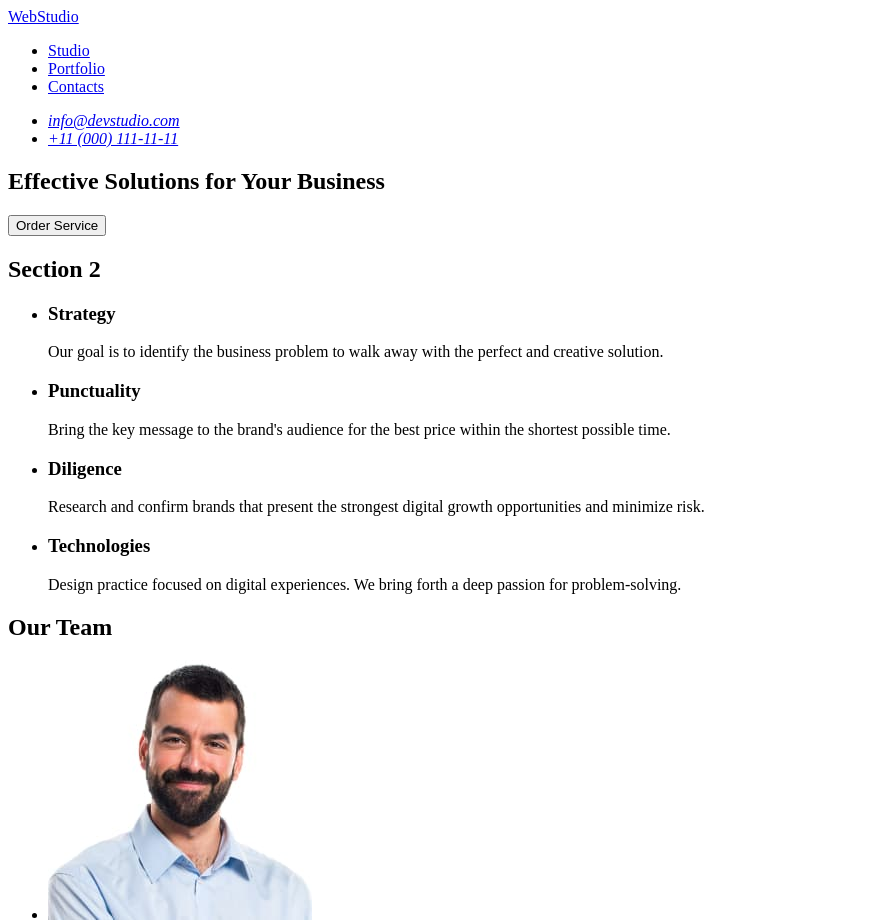
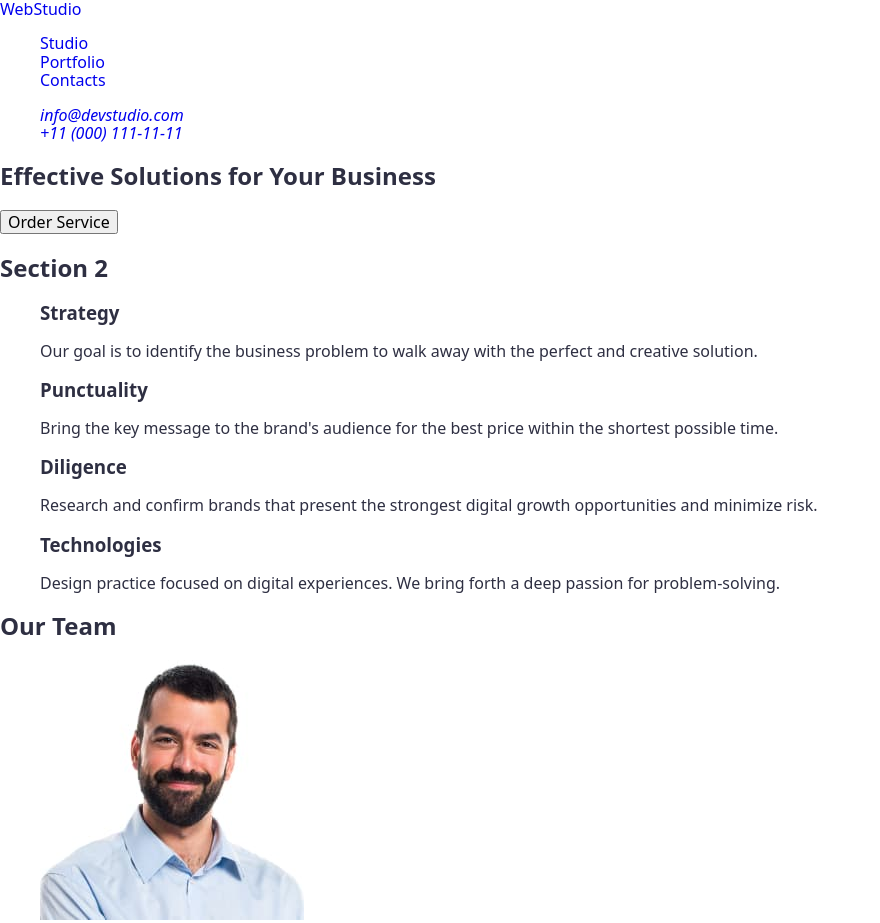
Before and after one commit to andrii-zhygalko/goit-markup-hw-02, a plain HTML site: page index.html in a window 1280 px wide. Shown: the top 923 px of the page, without its empty margins (0-880 px from the left). Drawn offline with nearby package versions, Linux system fonts and the light colour scheme.

Commit message:
Styles connected

```diff
--- /dev/null
+++ b/css/styles.css
@@ -0,0 +1,13 @@
+body {
+  font-family: "Raleway", "Roboto" sans-serif;
+  color: #2e2f42;
+  background-color: FFF;
+}
+
+a {
+  text-decoration: none;
+}
+
+ul {
+  list-style-type: none;
+}
--- a/index.html
+++ b/index.html
@@ -5,6 +5,17 @@
     <meta name="viewport" content="width=device-width, initial-scale=1.0" />
     <meta name="description" content="Webstudio landing page" />
     <title>Webstudio main page</title>
+    <link rel="preconnect" href="https://fonts.googleapis.com" />
+    <link rel="preconnect" href="https://fonts.gstatic.com" crossorigin />
+    <link
+      href="https://fonts.googleapis.com/css2?family=Raleway:wght@700&family=Roboto:wght@400;500;700&display=swap"
+      rel="stylesheet"
+    />
+    <link
+      rel="stylesheet"
+      href="https://cdn.jsdelivr.net/npm/modern-normalize@2.0.0/modern-normalize.min.css"
+    />
+    <link rel="stylesheet" href="./css/styles.css" />
   </head>
   <body>
     <header>
```
Also changed, not shown: images/img-10.jpg (added), images/img-5.jpg (added), images/img-6.jpg (added), images/img-7.jpg (added), images/img-8.jpg (added), images/img-9.jpg (added).
